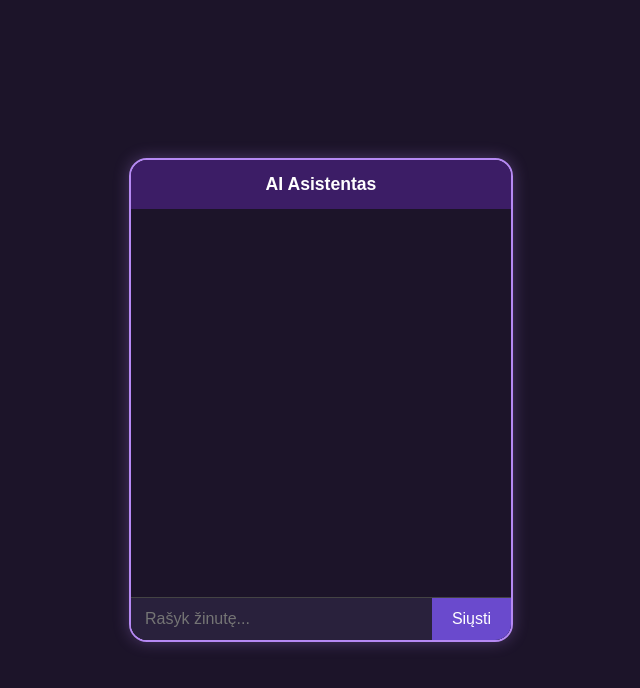
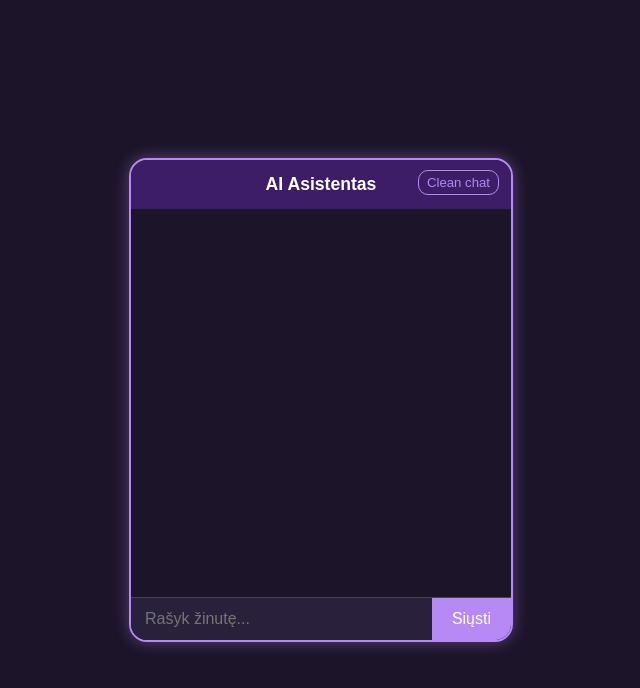
Before and after one commit to intelekta-lt/auto, a website: page index.html in a window 1280 px wide. Shown: the whole page, without its empty margins (319-959 px from the left). Drawn offline with Linux system fonts and the light colour scheme.

Commit message:
Update index.html

```diff
--- a/index.html
+++ b/index.html
@@ -20,9 +20,11 @@
       max-width: 380px;
       background-color: #2E2B3A;
       border-radius: 18px;
-      border: 2px solid #B689F4; /* Alyvinis rėmelis */
+      border: 2px solid #B689F4;
       overflow: hidden;
-      box-shadow: 0 0 16px rgba(182, 137, 244, 0.3); /* švelnus glow */
+      box-shadow: 0 0 16px rgba(182, 137, 244, 0.4);
+      display: flex;
+      flex-direction: column;
     }
     .chat-header {
       background-color: #3C1D66;
@@ -31,6 +33,24 @@
       font-weight: bold;
       font-size: 1.1em;
       color: #FFFFFF;
+      position: relative;
+    }
+    .clean-btn {
+      position: absolute;
+      right: 12px;
+      top: 10px;
+      background: none;
+      border: 1px solid #B689F4;
+      color: #B689F4;
+      font-size: 0.75em;
+      padding: 4px 8px;
+      border-radius: 10px;
+      cursor: pointer;
+      transition: background 0.2s ease;
+    }
+    .clean-btn:hover {
+      background-color: #B689F4;
+      color: #1C1429;
     }
     .chat-messages {
       padding: 14px;
@@ -50,7 +70,7 @@
     }
     .user {
       align-self: flex-end;
-      background-color: #5B2DA1;
+      background-color: #8549C6;
       color: white;
     }
     .bot {
@@ -75,7 +95,7 @@
       color: white;
     }
     .chat-input button {
-      background-color: #6A4ACD;
+      background-color: #B689F4;
       color: white;
       border: none;
       padding: 0 20px;
@@ -84,13 +104,17 @@
       transition: background-color 0.3s ease;
     }
     .chat-input button:hover {
-      background-color: #8B6EF1;
+      background-color: #D5B9FA;
+      color: #1C1429;
     }
   </style>
 </head>
 <body>
   <div class="chat-container">
-    <div class="chat-header">AI Asistentas</div>
+    <div class="chat-header">
+      AI Asistentas
+      <button class="clean-btn" onclick="resetChat()">Clean chat</button>
+    </div>
     <div class="chat-messages" id="chat"></div>
     <form class="chat-input" id="chat-form">
       <input type="text" id="message-input" placeholder="Rašyk žinutę..." autocomplete="off" />
@@ -99,6 +123,8 @@
   </div>
 
   <script>
+    let threadId = null;
+
     const form = document.getElementById("chat-form");
     const input = document.getElementById("message-input");
     const chat = document.getElementById("chat");
@@ -114,11 +140,12 @@
       const response = await fetch("/api/chat", {
         method: "POST",
         headers: { "Content-Type": "application/json" },
-        body: JSON.stringify({ message }),
+        body: JSON.stringify({ message, threadId })
       });
 
       const data = await response.json();
       appendMessage("bot", data.reply || "Klaida gaunant atsakymą.");
+      if (data.threadId) threadId = data.threadId;
     });
 
     function appendMessage(sender, text) {
@@ -128,6 +155,11 @@
       chat.appendChild(msg);
       chat.scrollTop = chat.scrollHeight;
     }
+
+    function resetChat() {
+      chat.innerHTML = "";
+      threadId = null;
+    }
   </script>
 </body>
 </html>
```
